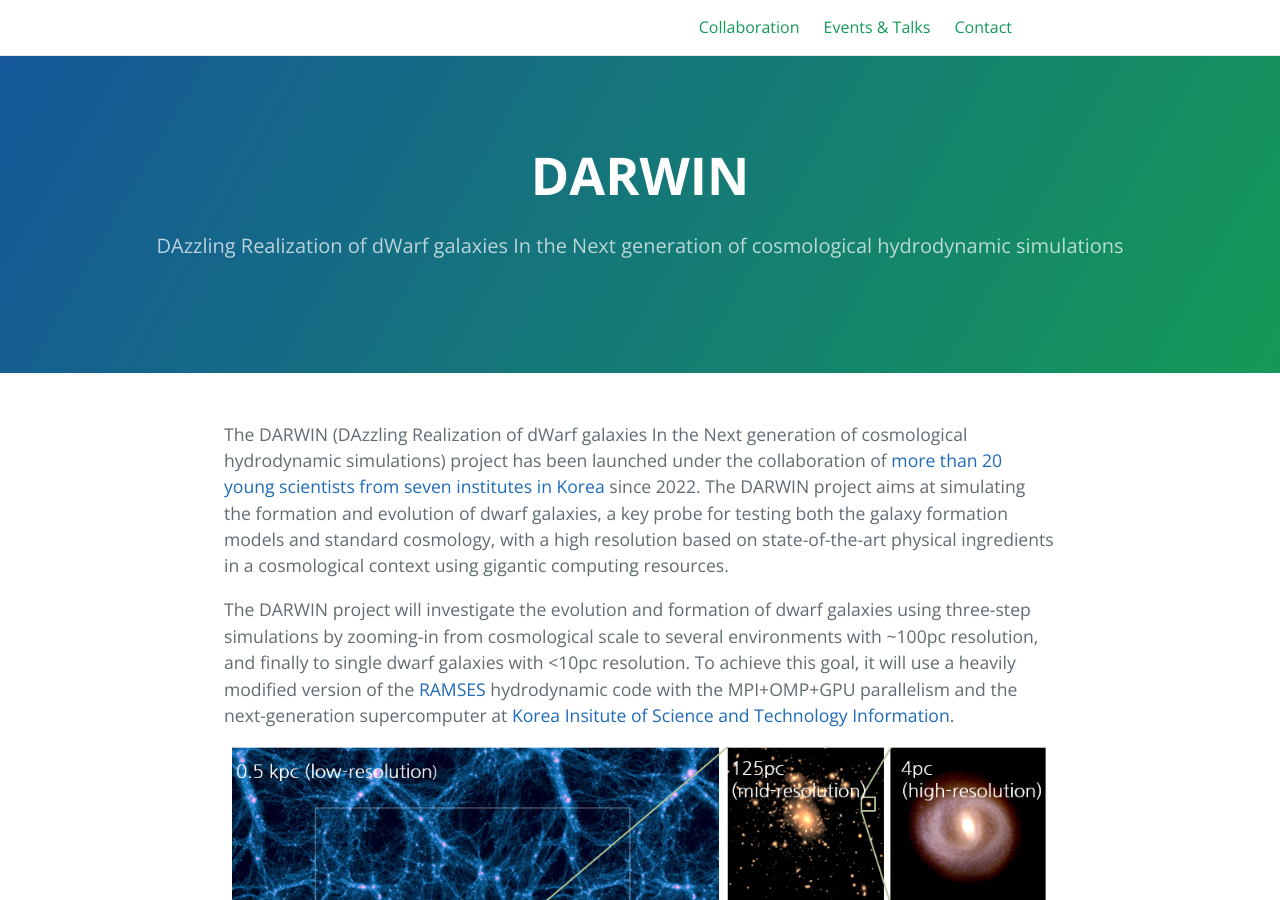
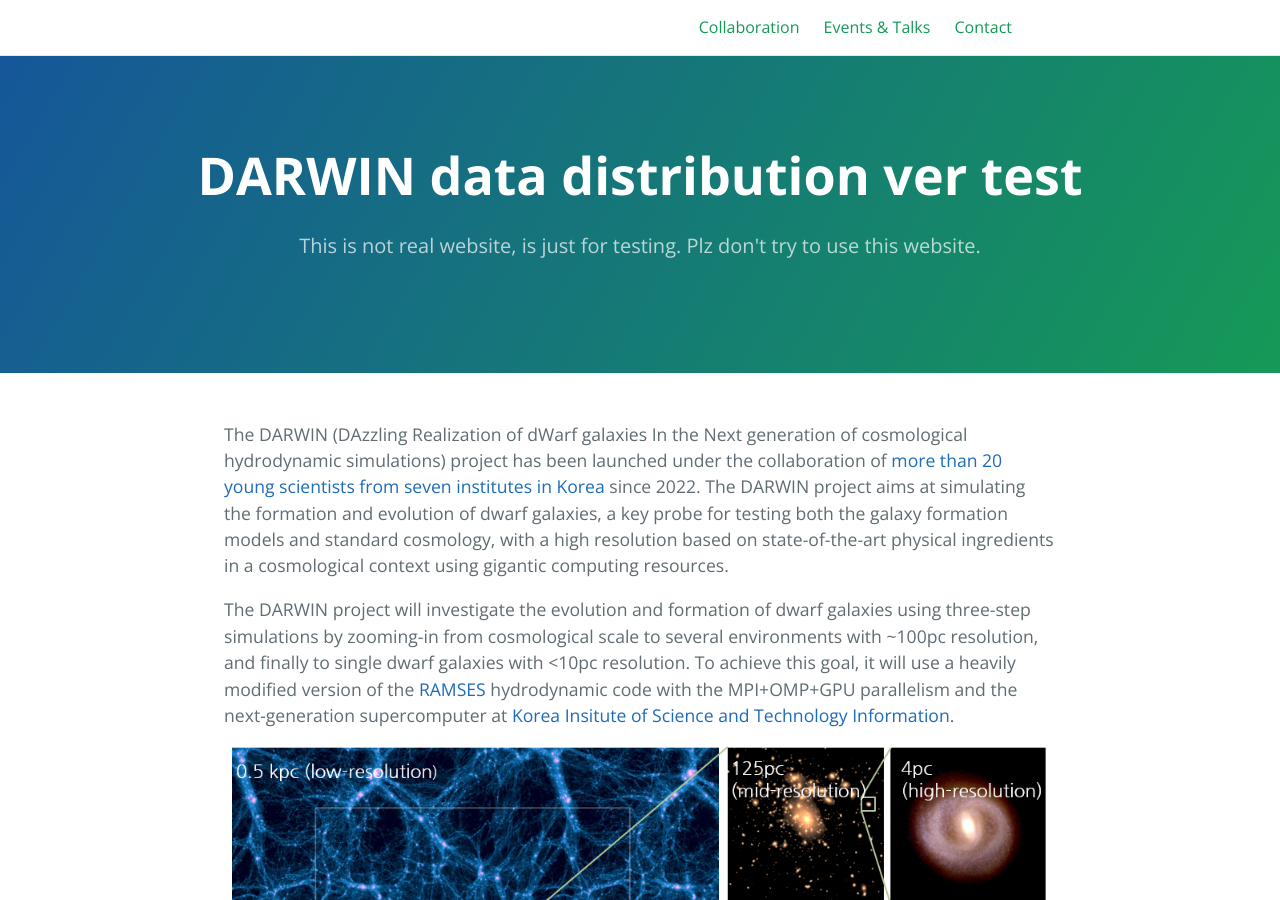
Before and after one commit to jiniewon/jiniewon.github.io, a Jekyll site: the page built from index.md, in a window 1280 px wide and 900 px high. Built offline with Jekyll 4.4.1, drawn with Linux system fonts in a browser that asks for light colours.

Commit message:
_config.yml

```diff
--- a/_config.yml
+++ b/_config.yml
@@ -1,9 +1,9 @@
-title: DARWIN
-description: DAzzling Realization of dWarf galaxies In the Next generation of cosmological hydrodynamic simulations
+title: DARWIN data distribution ver test
+description: This is not real website, is just for testing. Plz don't try to use this website.
 show_downloads: true
 
 baseurl:  # change this to the subpath of your site, e.g. /blog. Leave it empty if you don't need it.
-url: "https://darwin-simulation.github.io" # change this to the base hostname & protocol for your site
+url: "https://jiniewon.github.io" # change this to the base hostname & protocol for your site
 
 
 google_analytics:
@@ -29,5 +29,5 @@ target-blank:
 
 header_page_refs: ['collaboration', 'events', 'contact']
 
-email: "galaxydarwin27@gmail.com"
+email: "fkdlzks1002@gmail.com"
 logo: "darwin.png"
```
